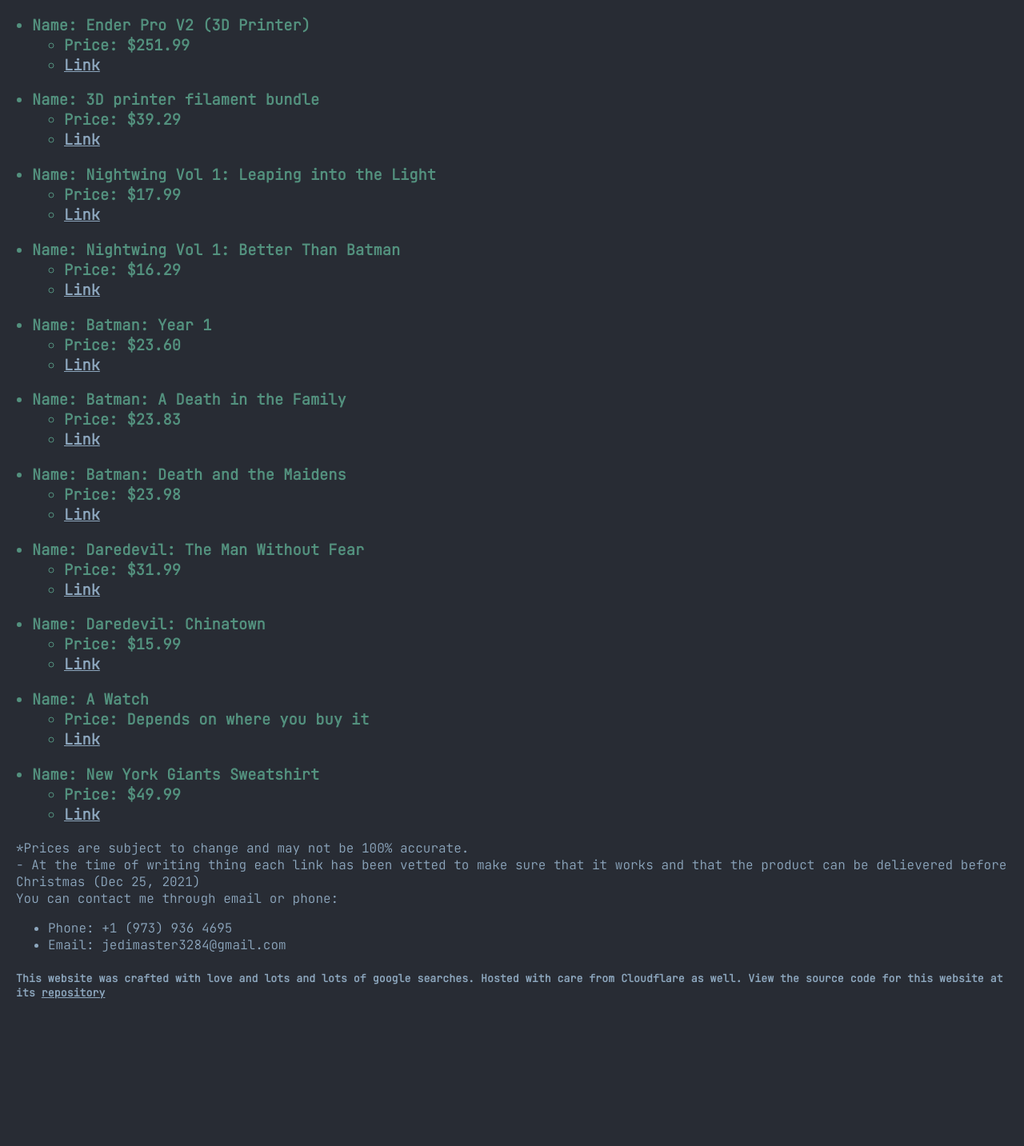
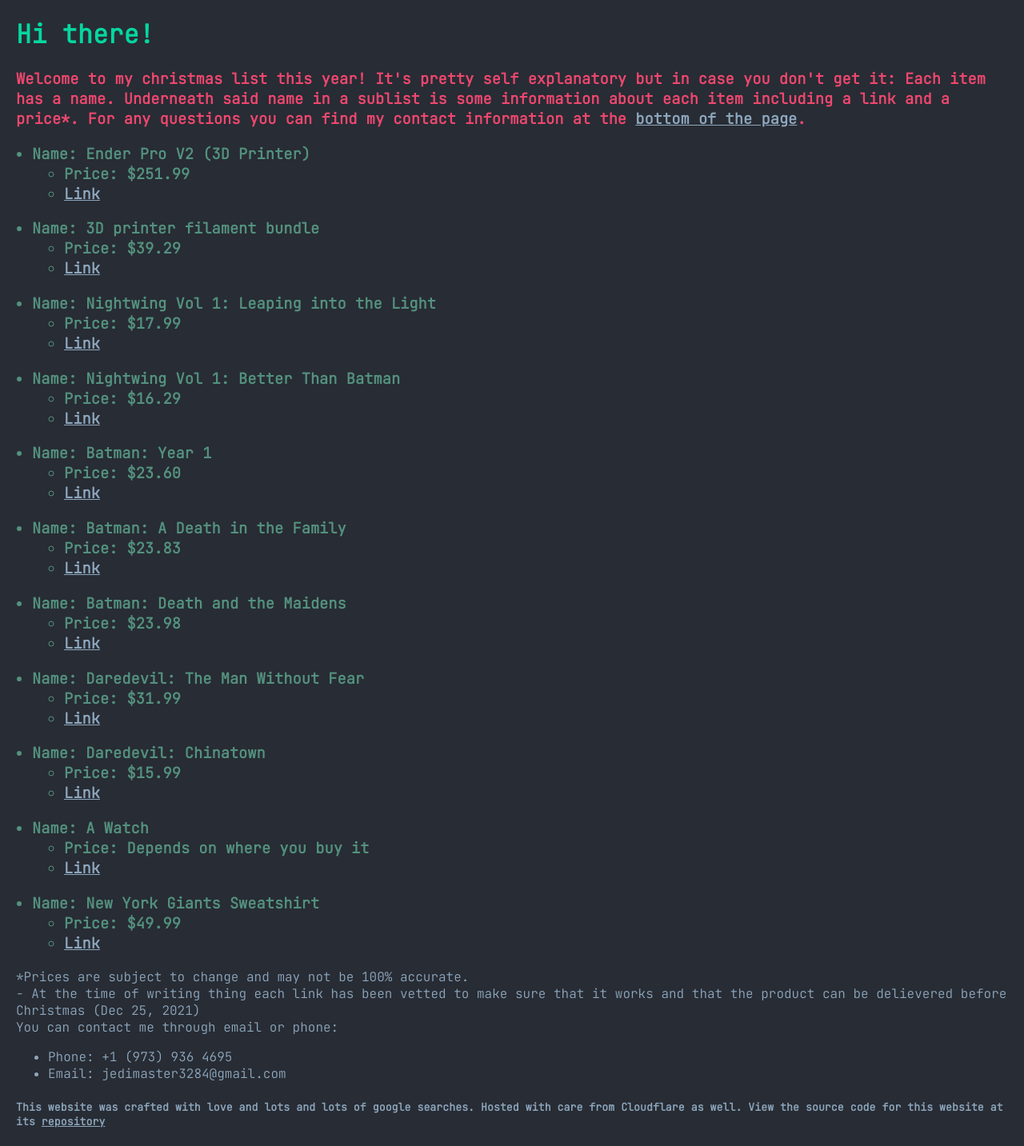
Before and after one commit to marvelman3284/xmas21, a React (Create React App) app: page / in a window 1280 px wide. Shown: the whole page at 80% size. Before the commit the page ends 1272 px from the top, so only its background shows below. Built offline with nearby package versions, Linux system fonts and the light colour scheme.

Commit message:
Fix header and footer rendering issue

```diff
--- a/src/App.js
+++ b/src/App.js
@@ -1,11 +1,12 @@
 import React from 'react';
 import "./App.css";
-// import { Link } from 'react-router-dom';
+import { Header, Footer } from "./Others";
 
 export class Gift extends React.Component {
   render () {
     return (
       <>
+        <Header />
         <Gifts name="Ender Pro V2 (3D Printer)" link="https://www.amazon.com/Pro-Removable-Certified-8-66x8-66x9-84in-220x220x250mm/dp/B07GYRQVYV" price="$251.99" />
         <Gifts name="3D printer filament bundle" link="https://www.amazon.com/1-75mm-Filament-Bundle-Compatible-Printers/dp/B07C3L6RP4/ref=sr_1_4?crid=CHUQYATCOHV7&keywords=3d+printer+pla+filament+1.75mm&qid=1639194173&s=industrial&sprefix=3d+printer+pla+%2Cindustrial%2C156&sr=1-4" price="$39.29" />
         <Gifts name="Nightwing Vol 1: Leaping into the Light" link="https://www.amazon.com/Nightwing-Vol-1-Leaping-into-Light/dp/1779512783" price="$17.99" />
@@ -17,6 +18,7 @@
         <Gifts name="Daredevil: Chinatown" link="https://www.amazon.com/dp/0785196447" price="$15.99" />
         <Gifts name="A Watch" price="Depends on where you buy it" />
         <Gifts name="New York Giants Sweatshirt" price="$49.99" link="https://www.fanatics.com/nfl/new-york-giants/new-york-giants-new-era-combine-authentic-game-on-pullover-hoodie-heathered-gray/o-2483+t-68161202+p-82719349590+z-9-3017144684?_ref=p-DLP:m-GRID:i-r14c2:po-44&sku=16047510" />
+        <Footer />
       </>
     )
   }
--- a/src/index.js
+++ b/src/index.js
@@ -3,20 +3,13 @@
 import { BrowserRouter, Routes, Route } from 'react-router-dom';
 import './index.css';
 import { Gift } from './App';
-import { Undef, Header, Footer } from './Others';
+import { Undef } from './Others';
 
-
-ReactDOM.render(
-  <Footer />,
-  document.getElementById('footer')
-);
 
 ReactDOM.render(
   <BrowserRouter>
     <Routes>
       <Route exact path="/" element={<Gift />} />
-      <Route exact path="/" element={<Header />} />
-      <Route exact path="/" element={<Footer />} />
       <Route exact path="/404" element={<Undef />} />
     </Routes>
   </BrowserRouter>,
```
